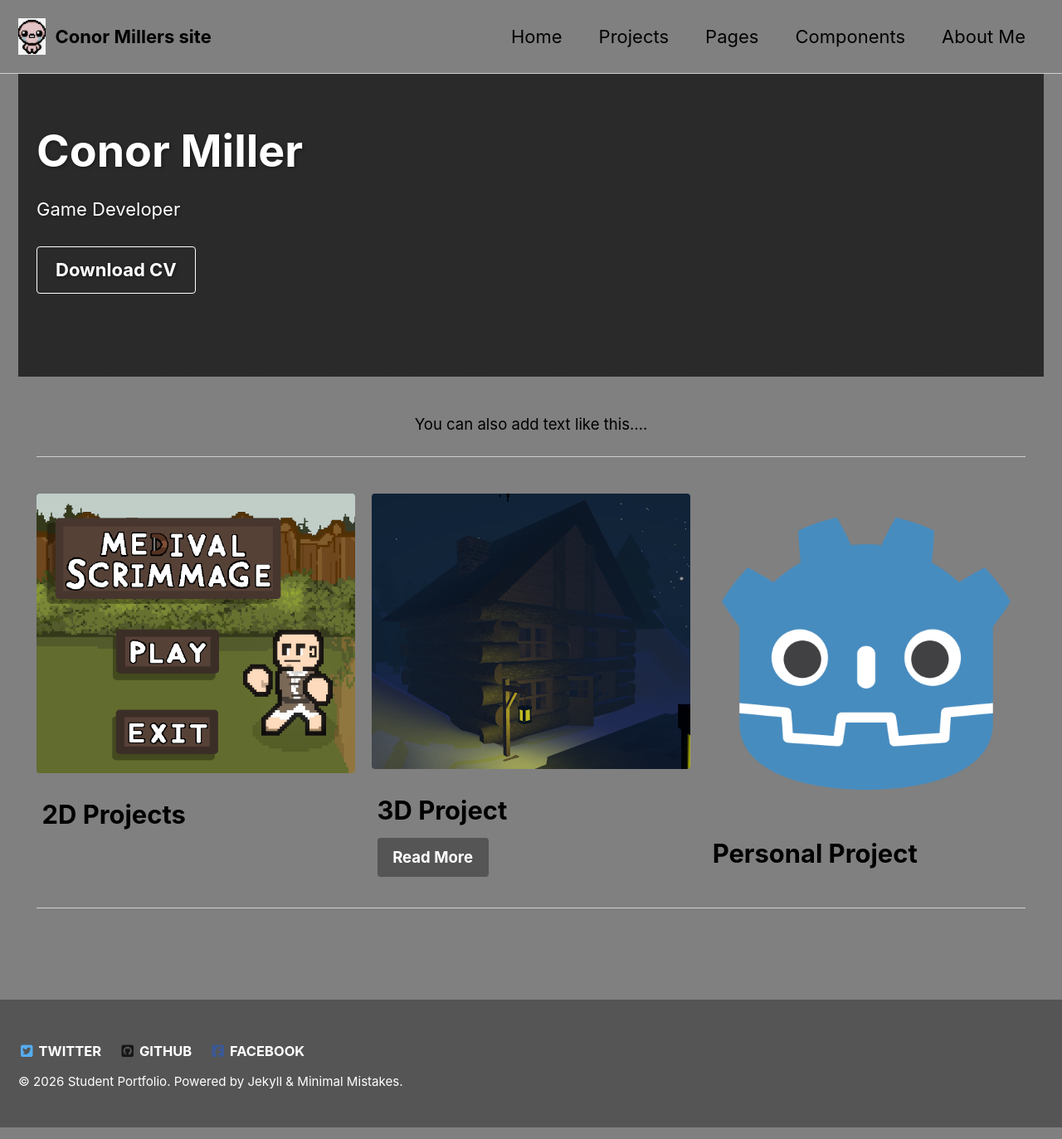
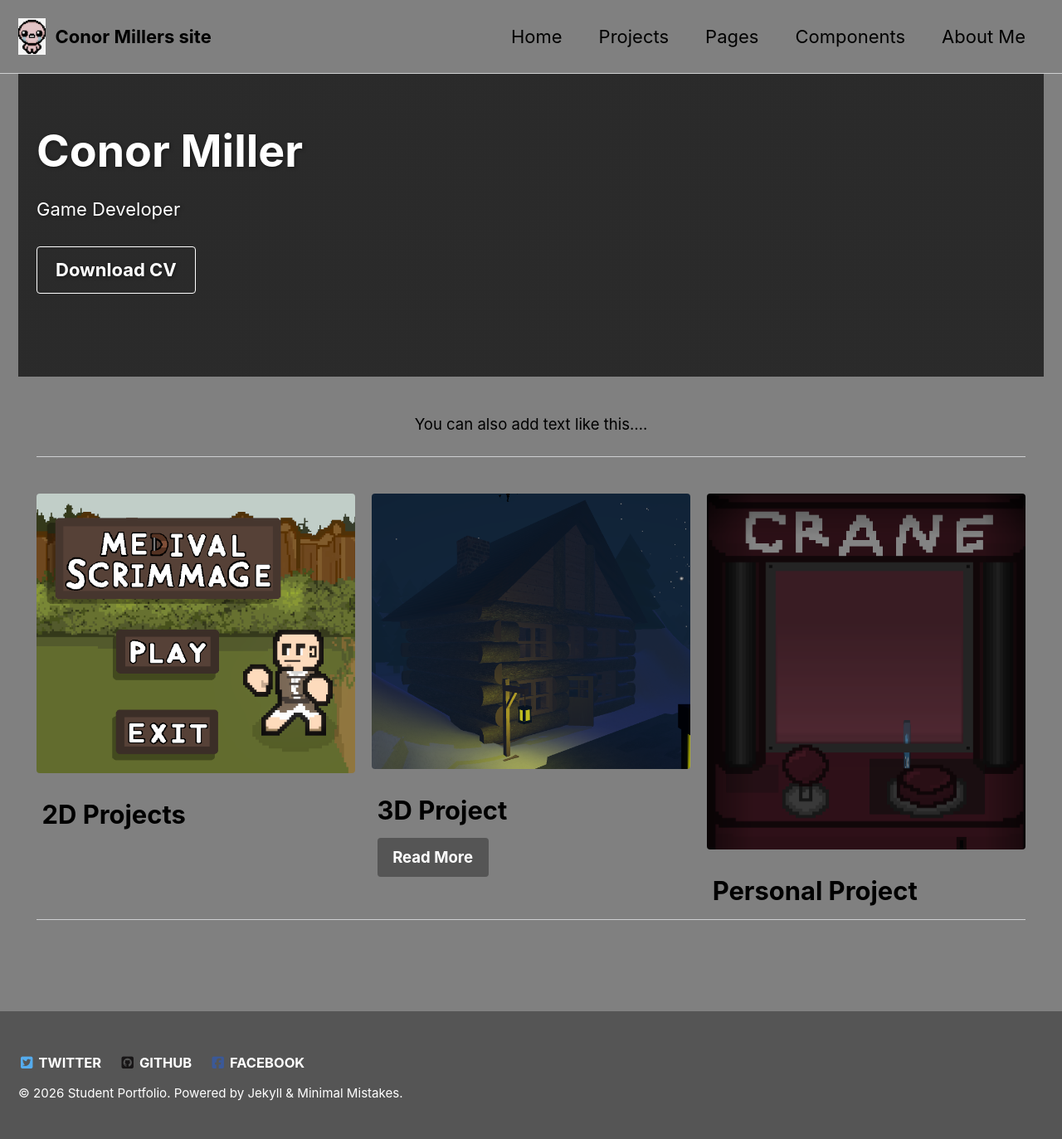
Before and after one commit to Conor-Miller9276/Conor-Miller9276.github.io, a Jekyll site: the page built from _pages/index.md, in a window 1280 px wide. Shown: the whole page at 83% size. Built offline with Jekyll 4.4.1, drawn with Linux system fonts in a browser that asks for light colours.

Commit message:
Update index.md

```diff
--- a/_pages/index.md
+++ b/_pages/index.md
@@ -28,7 +28,7 @@ feature_row:
     url: "/projects/"
     btn_label: "Read More"
     btn_class: "btn--primary"
-  - image_path: /assets/images/Godot.png
+  - image_path: /assets/images/Godot Home.png
     alt: "placeholder image 3"
     title: "Personal Project"
     excerpt: ""
```
